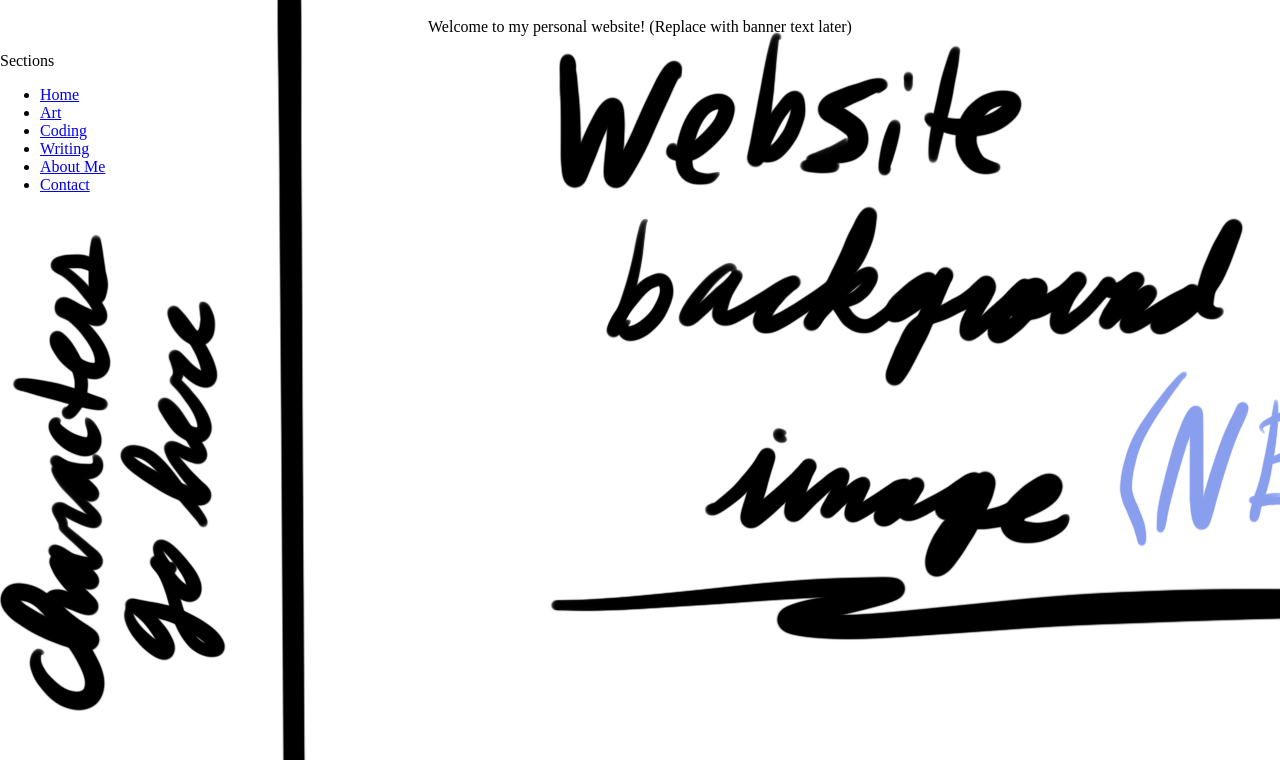
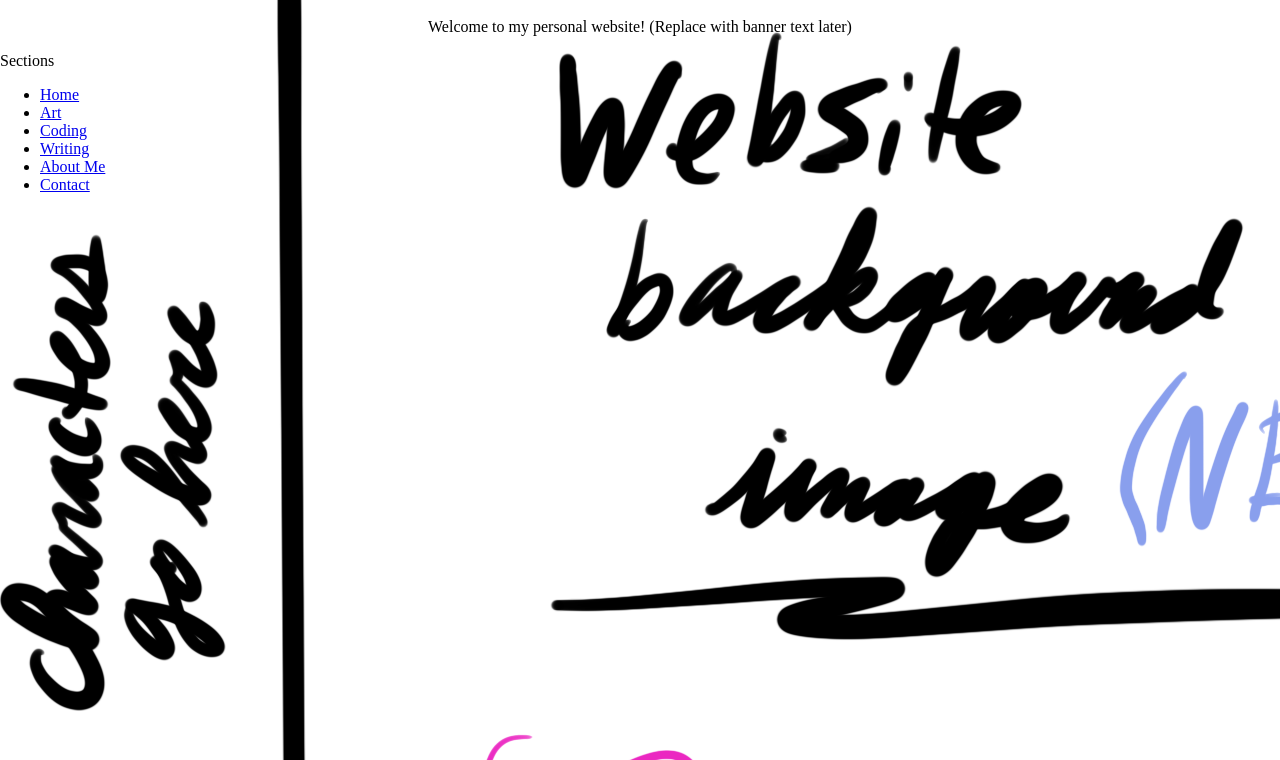
Before and after one commit to emirick72/emirick72.github.io, a plain HTML site: page index.html in a window 1280 px wide. Shown: the part 40-800 px from the top of the page. Drawn offline with Linux system fonts and the light colour scheme.

Commit message:
changed background image

```diff
--- a/styles.css
+++ b/styles.css
@@ -7,7 +7,7 @@ body {
     margin: 0;
 
     /*Placeholder image for body background*/
-    background-image: url('../Placeholder_Images/IMG_1768.PNG');
+    background-image: url('../Placeholder_Images/IMG_1769.PNG');
 
 
 }
```
Also changed, not shown: Placeholder_Images/IMG_1769.PNG (added).
